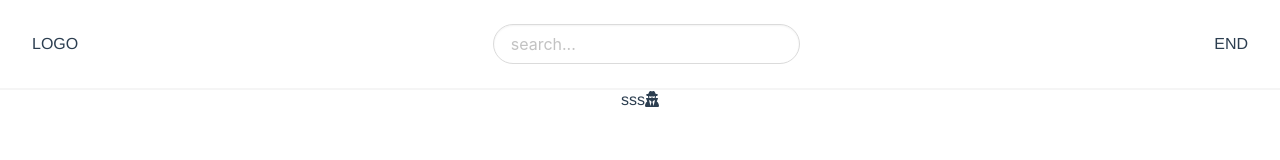
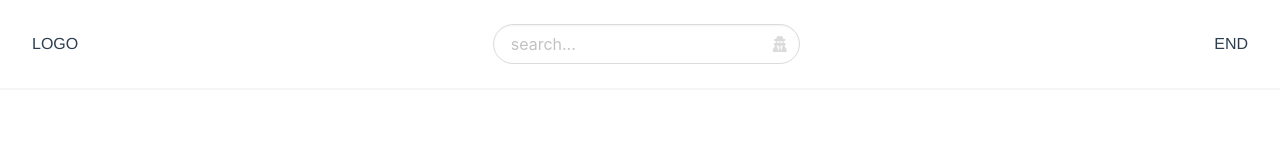
Before and after one commit to kimhanui/vue-toy, a Vue app: page / in a window 1280 px wide. Shown: the top 160 px of the page. Built offline with nearby package versions, Linux system fonts and the light colour scheme.

Commit message:
Apply 'fontawesome' by CDN

```diff
--- a/public/index.html
+++ b/public/index.html
@@ -5,6 +5,7 @@
     <meta http-equiv="X-UA-Compatible" content="IE=edge">
     <meta name="viewport" content="width=device-width,initial-scale=1.0">
     <link rel="icon" href="<%= BASE_URL %>favicon.ico">
+    <script src="https://kit.fontawesome.com/5e3371e59c.js" crossorigin="anonymous"></script>
     <title><%= htmlWebpackPlugin.options.title %></title>
   </head>
   <body>
--- a/src/components/LayoutHeader.vue
+++ b/src/components/LayoutHeader.vue
@@ -6,15 +6,12 @@
       <p class="control has-icons-right">
         <input class="input is-rounded" type="text" placeholder="search..." />
         <span class="icon is-small is-right">
-          <i class="fas fa-check"></i>
-          <!-- <font-awesome-icon icon="fa-solid fa-house" /> -->
+          <i class="fas fa-user-secret"></i>
         </span>
       </p>
     </div>
     <div class="navbar-end">END</div>
   </nav>
-            sss<i class="fas fa-check"></i><font-awesome-icon icon="fa-solid fa-user-secret" />
-
 </div>
 </template>
 
--- a/src/main.js
+++ b/src/main.js
@@ -3,12 +3,6 @@
 import Buefy from 'buefy'
 import 'buefy/dist/buefy.css'
 import { router } from './router/index.js'
-import { library } from '@fortawesome/fontawesome-svg-core'
-import { faUserSecret } from '@fortawesome/free-solid-svg-icons'
-import { FontAwesomeIcon } from '@fortawesome/vue-fontawesome'
-
-library.add(faUserSecret)
-Vue.component('font-awesome-icon', FontAwesomeIcon)
 
 Vue.use(Buefy)
 Vue.config.productionTip = false
```
Also changed, not shown: 1 other file (tests, documents, lock files or other folders).
